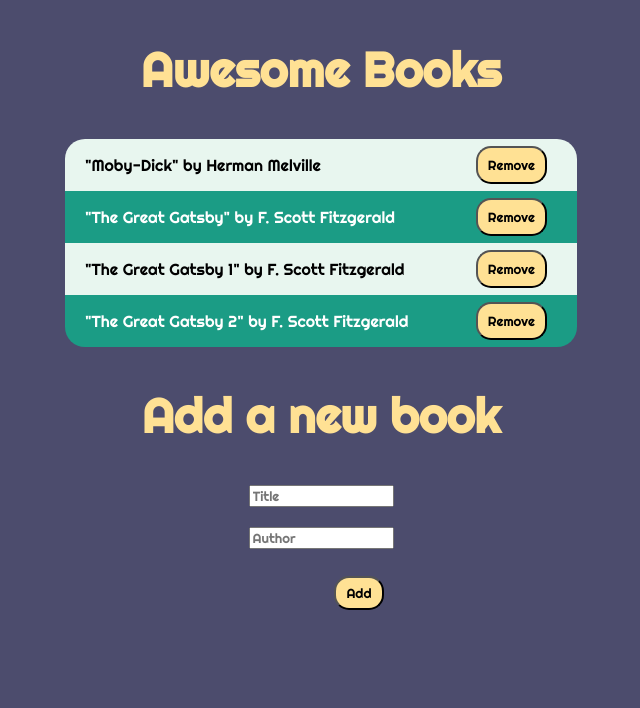
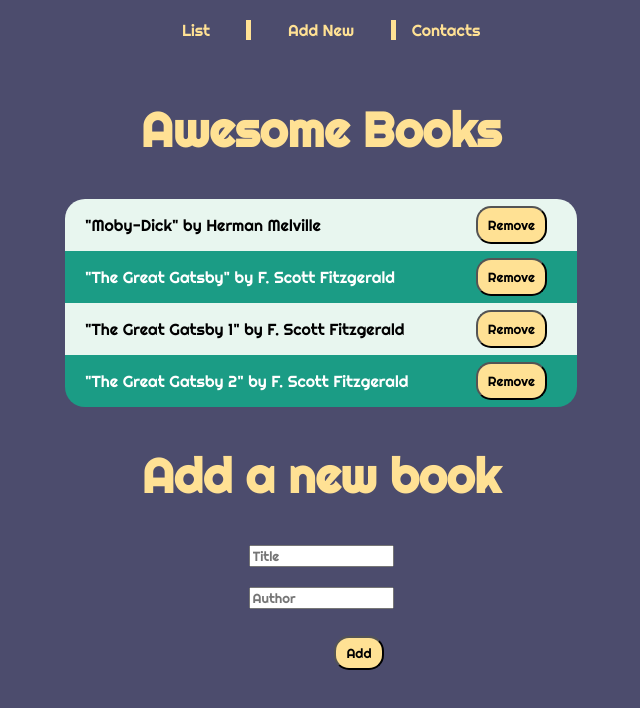
Before and after one commit to ichsansandy/awesome-books-microverse, a website: page index.html in a window 1280 px wide. Shown: the whole page, without its empty margins (319-959 px from the left). Drawn offline with Linux system fonts and the light colour scheme.

Commit message:
Layouting header and footer

```diff
--- a/index.html
+++ b/index.html
@@ -8,6 +8,15 @@
     <link rel="stylesheet" href="style.css" />
   </head>
   <body>
+    <header>
+      <nav>
+        <ul class="links-container">
+          <li data-page="list">List</li>
+          <li data-page="add-new">Add New</li>
+          <li data-page="contacts">Contacts</li>
+        </ul>
+      </nav>
+    </header>
     <main>
       <section>
         <h1 class="section-title text-center">Awesome Books</h1>
@@ -22,6 +31,7 @@
         </form>
       </section>
     </main>
+    <footer></footer>
     <script src="app.js"></script>
   </body>
 </html>
--- a/style.css
+++ b/style.css
@@ -19,9 +19,15 @@ body {
   background-color: var(--secondary-color);
 }
 
-main {
+main,
+header,
+footer {
   display: grid;
   place-items: center;
+}
+
+header {
+  height: 60px;
 }
 
 section {
@@ -42,7 +48,31 @@ button:hover {
   cursor: pointer;
 }
 
-/* book section */
+/* header */
+
+.links-container {
+  margin: 0;
+  padding: 0;
+  display: flex;
+  align-items: center;
+  list-style: none;
+  gap: 20px;
+}
+
+.links-container li {
+  width: 100px;
+  text-align: center;
+}
+
+.links-container li:first-child{
+  border-right: 5px var(--highlight-color) solid ;
+}
+
+.links-container li:last-child{
+  border-left: 5px var(--highlight-color) solid ;
+}
+
+/* list section */
 
 .book-card {
   display: flex;
```
